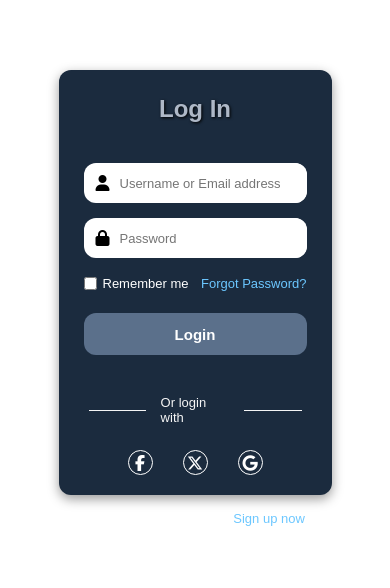
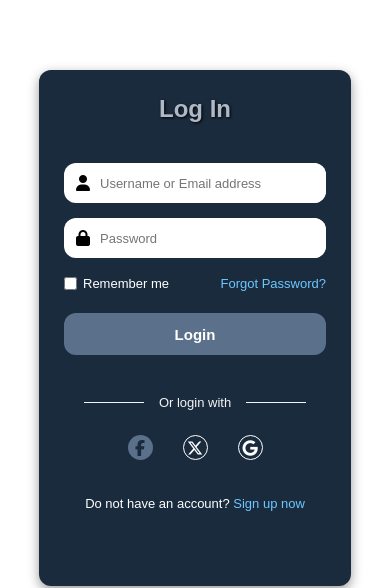
Before and after one commit to dhruvdk10/Cartzon.in, a plain HTML site: page cartzon_login.html in a window 390 px wide. In both pictures the pointer is over the link 140 px from the left and 697 px from the top of the page. Shown: the part 235-823 px from the top of the page. Drawn offline with Linux system fonts and the light colour scheme.

Commit message:
Update cartzon_login.html

```diff
--- a/cartzon_login.html
+++ b/cartzon_login.html
@@ -284,6 +284,12 @@
         padding: 6px;
       }
 
+       .social-icons .icon:hover {
+        background-color: #5b708b;
+        border: none;
+        color: #1b2b3e;
+      }
+
       .divider span {
         color: whitesmoke;
         font-size: 13px;
@@ -448,8 +454,8 @@
 
 
         form {
-          width: 70%;
-          height: 425px;
+          width: 80%;
+          height: auto;
           max-width: 400px;
           padding: 25px 25px 75px 25px;
           margin-bottom: 160px;
```
